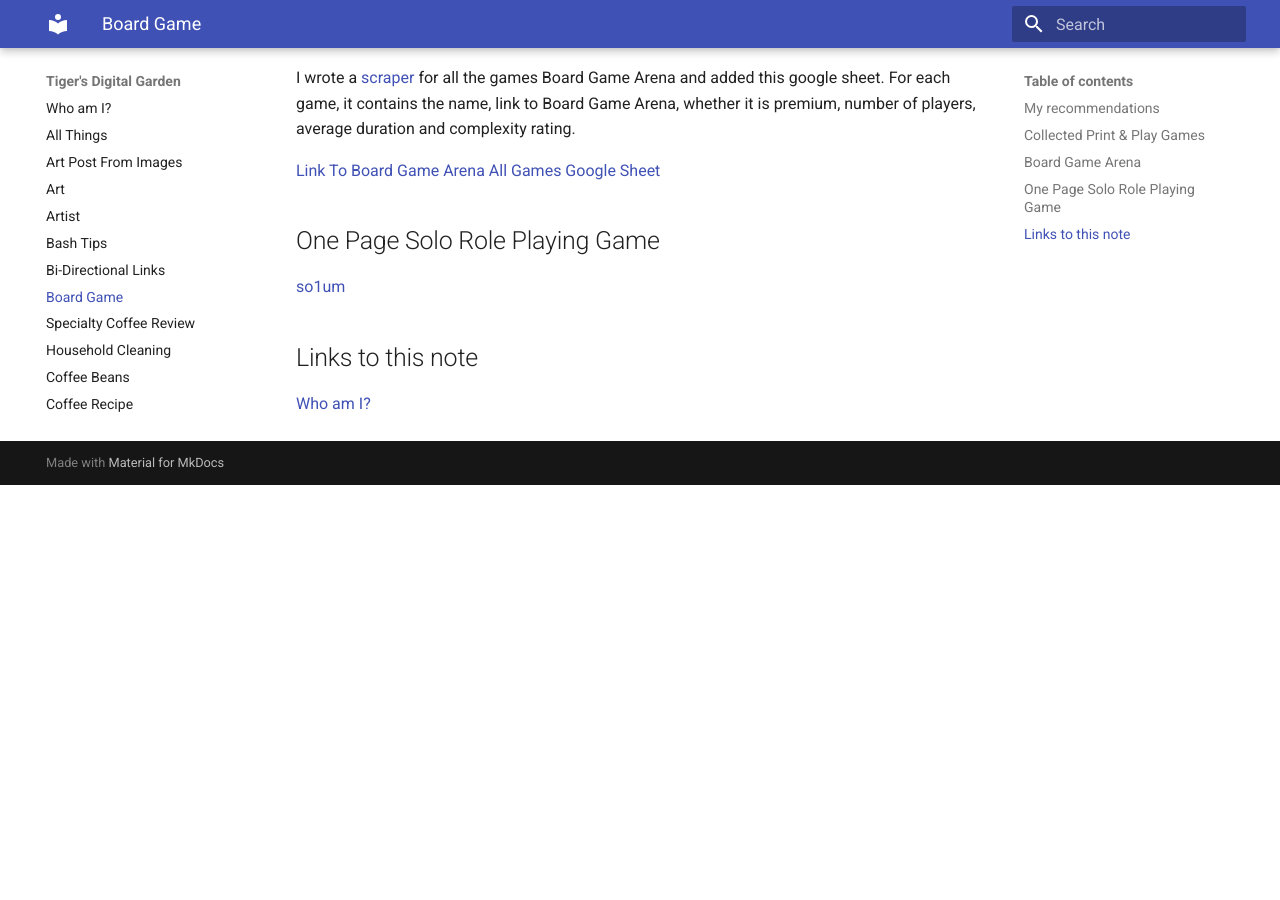
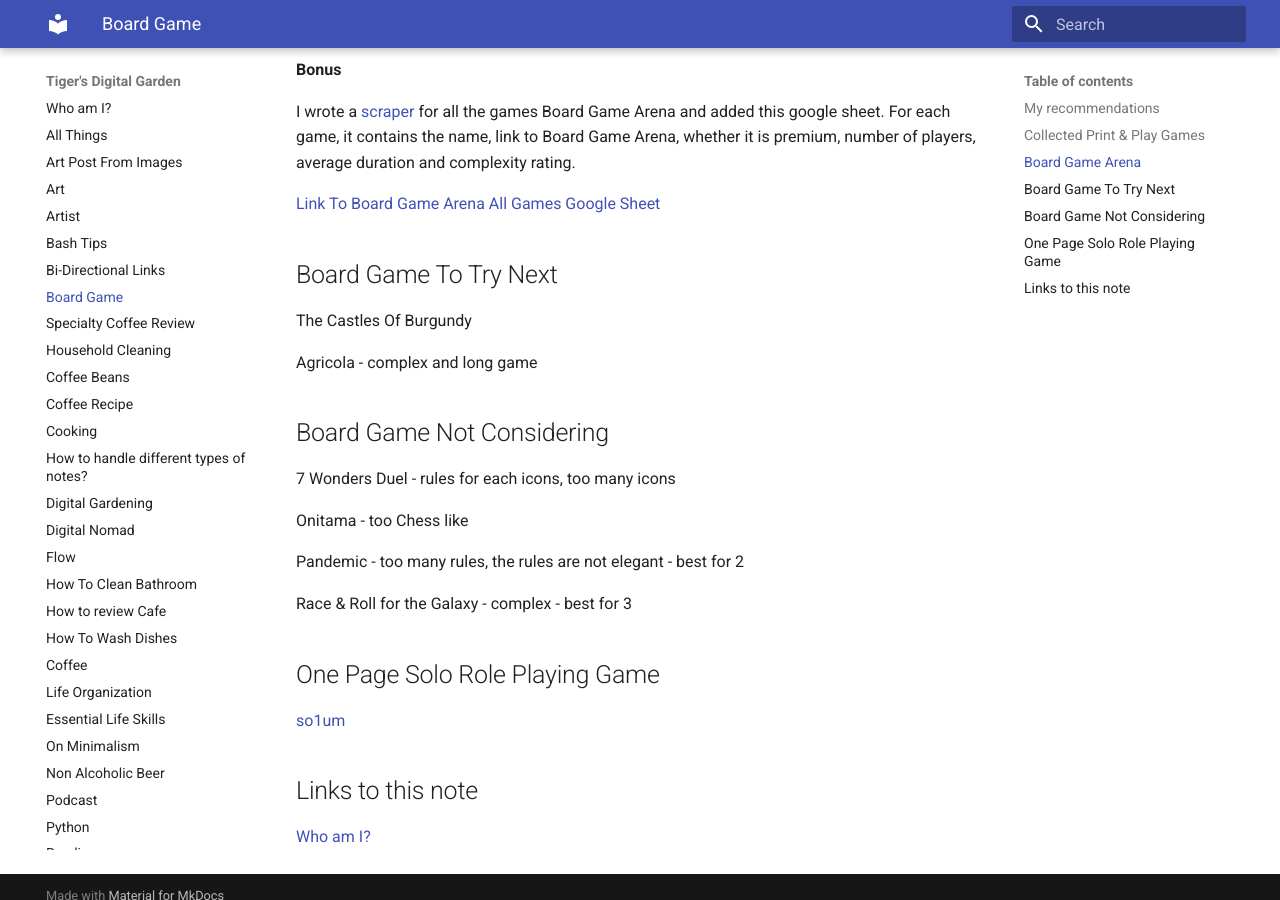
Before and after one commit to ynotstartups/notes, an MkDocs documentation site: the page built from notes/boardgame.md, in a window 1280 px wide and 900 px high, scrolled down 1053 px. Built offline with MkDocs 1.6.1 and Material for MkDocs 9.7.7, drawn with Linux system fonts in a browser that asks for light colours; before the commit the page ends 1538 px from its top, so only the background shows below that.

```diff
--- a/notes/boardgame.md
+++ b/notes/boardgame.md
@@ -2,6 +2,7 @@
 
 ## My recommendations
 
+- Welcome to
 - Azul
 - Lost Cities
 - Santorini
@@ -35,6 +36,23 @@
 
 [Link To Board Game Arena All Games Google Sheet](https://docs.google.com/spreadsheets/d/1U93SDx9tmQtxneNfSDQANWZ17C-C2AMFJZQk4c94OIQ/edit?usp=sharing)
 
+## Board Game To Try Next
+
+The Castles Of Burgundy
+
+Agricola - complex and long game
+
+## Board Game Not Considering
+
+7 Wonders Duel - rules for each icons, too many icons
+
+Onitama - too Chess like
+
+Pandemic - too many rules, the rules are not elegant - best for 2
+
+Race & Roll for the Galaxy - complex - best for 3
+
+
 ## One Page Solo Role Playing Game
 
 [so1um](https://brunobord.github.io/so1um/so1um.html)
```
